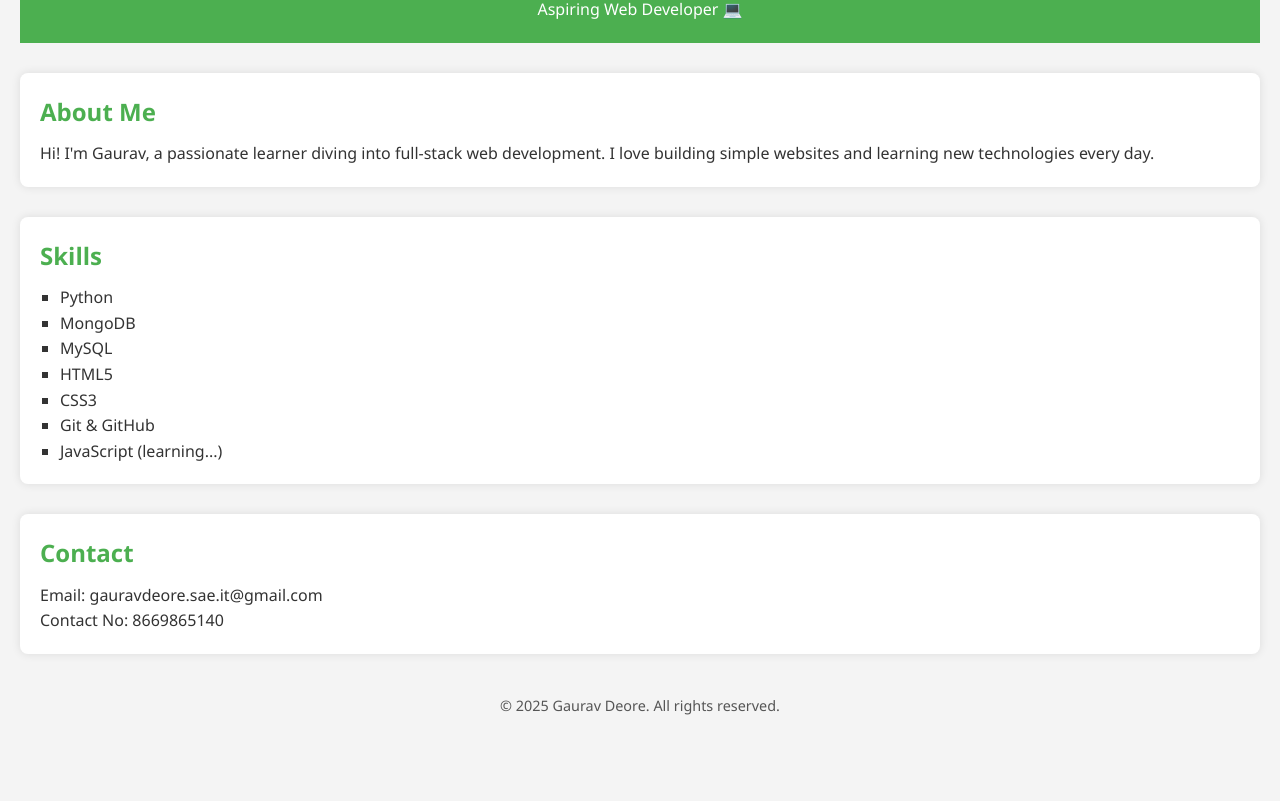
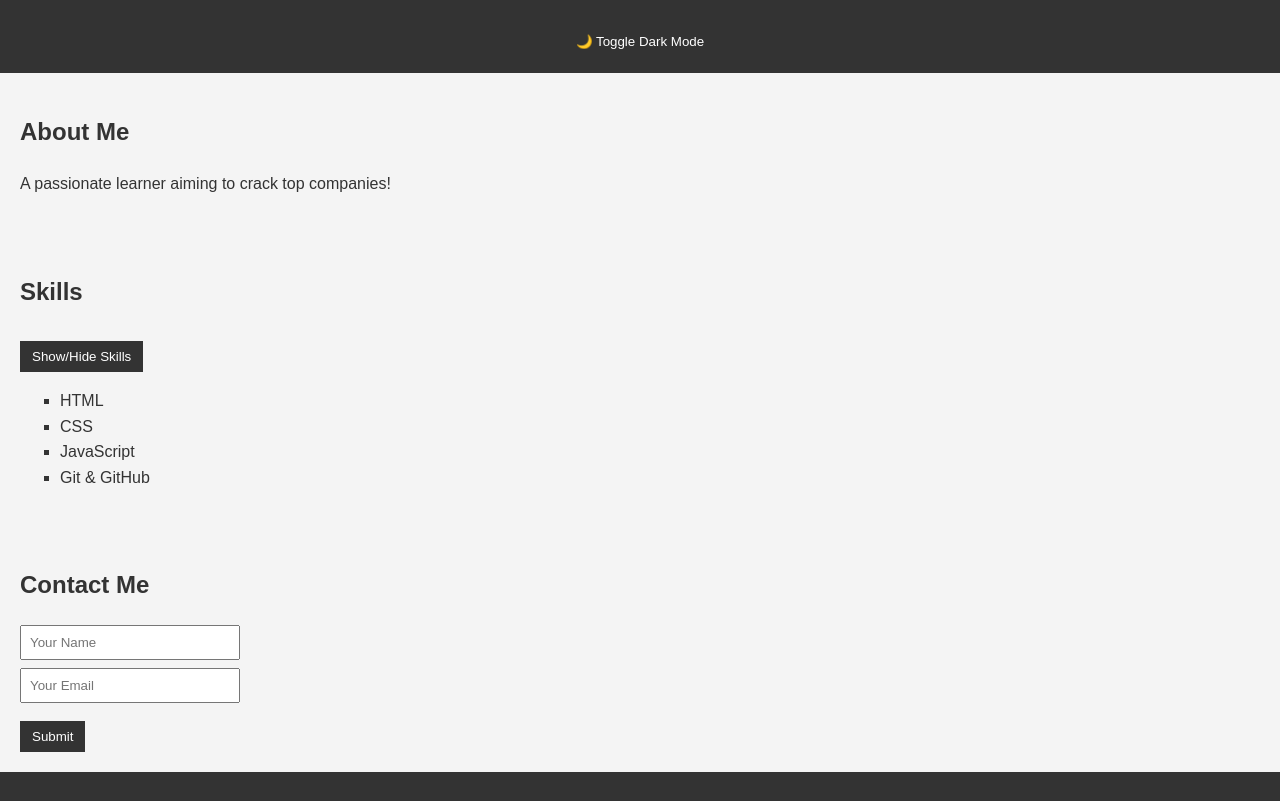
Before and after one commit to Gauravdeore16/portfolio, a plain HTML site: page index.html in a window 1280 px wide. Shown: the part 94-895 px from the top of the page. Before the commit the page ends 831 px from the top, so only its background shows below. Drawn offline with Linux system fonts and the light colour scheme.

Commit message:
Added JS features

```diff
--- a/index.html
+++ b/index.html
@@ -2,45 +2,45 @@
 <html lang="en">
 <head>
   <meta charset="UTF-8" />
-  <meta name="viewport" content="width=device-width, initial-scale=1.0"/>
-  <title>Gaurav Deore | Portfolio</title>
+  <meta name="viewport" content="width=device-width, initial-scale=1.0" />
+  <title>Gaurav's Portfolio</title>
   <link rel="stylesheet" href="style.css" />
 </head>
 <body>
   <header>
     <h1>Gaurav Deore</h1>
-    <p>Aspiring Web Developer 💻</p>
+    <button onclick="toggleDarkMode()">🌙 Toggle Dark Mode</button>
   </header>
 
-  <section id="about">
+  <section>
     <h2>About Me</h2>
-    <p>
-      Hi! I'm Gaurav, a passionate learner diving into full-stack web development.
-      I love building simple websites and learning new technologies every day.
-    </p>
+    <p>A passionate learner aiming to crack top companies!</p>
   </section>
 
-  <section id="skills">
+  <section>
     <h2>Skills</h2>
-    <ul>
-      <li>Python</li>
-      <li>MongoDB</li>
-      <li>MySQL</li>
-      <li>HTML5</li>
-      <li>CSS3</li>
+    <button onclick="toggleSkills()">Show/Hide Skills</button>
+    <ul id="skills-list">
+      <li>HTML</li>
+      <li>CSS</li>
+      <li>JavaScript</li>
       <li>Git & GitHub</li>
-      <li>JavaScript (learning...)</li>
     </ul>
   </section>
 
-  <section id="contact">
-    <h2>Contact</h2>
-    <p>Email: gauravdeore.sae.it@gmail.com</p>
-    <p>Contact No: 8669865140</p>
+  <section>
+    <h2>Contact Me</h2>
+    <form onsubmit="return showAlert()">
+      <input type="text" placeholder="Your Name" required />
+      <input type="email" placeholder="Your Email" required />
+      <button type="submit">Submit</button>
+    </form>
   </section>
 
   <footer>
-    <p>© 2025 Gaurav Deore. All rights reserved.</p>
+    <p>© 2025 Gaurav Deore</p>
   </footer>
+
+  <script src="script.js"></script>
 </body>
 </html>
--- /dev/null
+++ b/script.js
@@ -0,0 +1,13 @@
+function toggleSkills() {
+  const skills = document.getElementById("skills-list");
+  skills.style.display = (skills.style.display === "none") ? "block" : "none";
+}
+
+function toggleDarkMode() {
+  document.body.classList.toggle("dark-mode");
+}
+
+function showAlert() {
+  alert("Thanks for contacting me! I’ll get back to you soon.");
+  return false; // Prevent form from submitting
+}
--- a/style.css
+++ b/style.css
@@ -1,46 +1,50 @@
-/* Reset default spacing */
-* {
+body {
+  font-family: Arial, sans-serif;
   margin: 0;
   padding: 0;
-  box-sizing: border-box;
+  line-height: 1.6;
+  background-color: #f4f4f4;
+  color: #333;
+  transition: background 0.3s, color 0.3s;
 }
 
-body {
-  font-family: 'Segoe UI', sans-serif;
-  background-color: #f4f4f4;
-  color: #333;
-  line-height: 1.6;
-  padding: 20px;
-}
-
-header {
-  background-color: #4CAF50;
+header, footer {
+  background-color: #333;
   color: white;
-  padding: 20px 0;
+  padding: 1em;
   text-align: center;
 }
 
 section {
-  margin: 30px 0;
   padding: 20px;
-  background: white;
-  border-radius: 8px;
-  box-shadow: 0 0 10px rgba(0,0,0,0.1);
-}
-
-h2 {
-  margin-bottom: 10px;
-  color: #4CAF50;
 }
 
 ul {
   list-style-type: square;
-  padding-left: 20px;
 }
 
-footer {
-  text-align: center;
-  margin-top: 40px;
-  font-size: 0.9rem;
-  color: #555;
+button {
+  margin-top: 10px;
+  padding: 8px 12px;
+  border: none;
+  background-color: #333;
+  color: white;
+  cursor: pointer;
 }
+
+input {
+  display: block;
+  margin: 8px 0;
+  padding: 8px;
+  width: 200px;
+}
+
+.dark-mode {
+  background-color: #121212;
+  color: white;
+}
+
+.dark-mode header,
+.dark-mode footer {
+  background-color: #222;
+}
```
